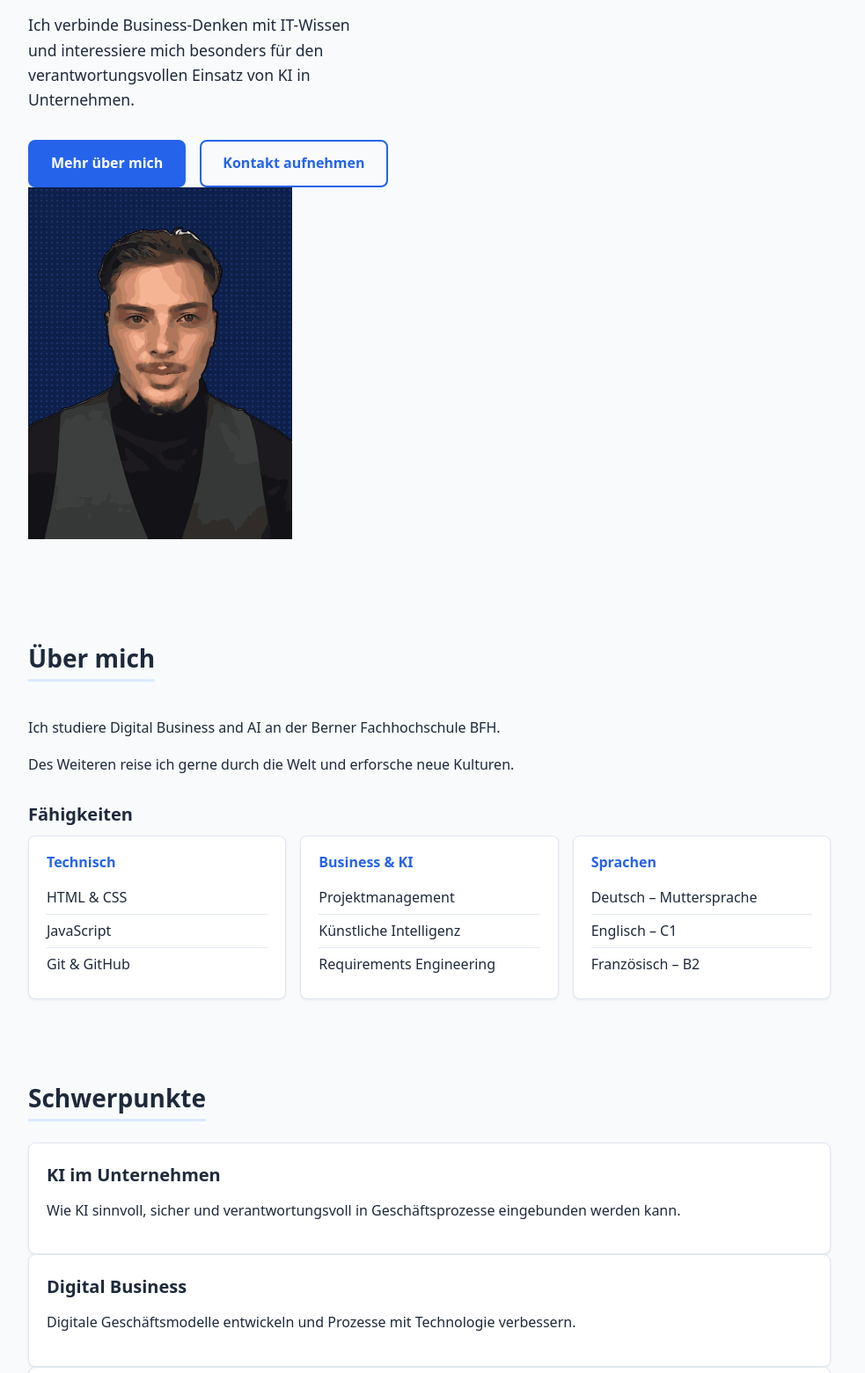
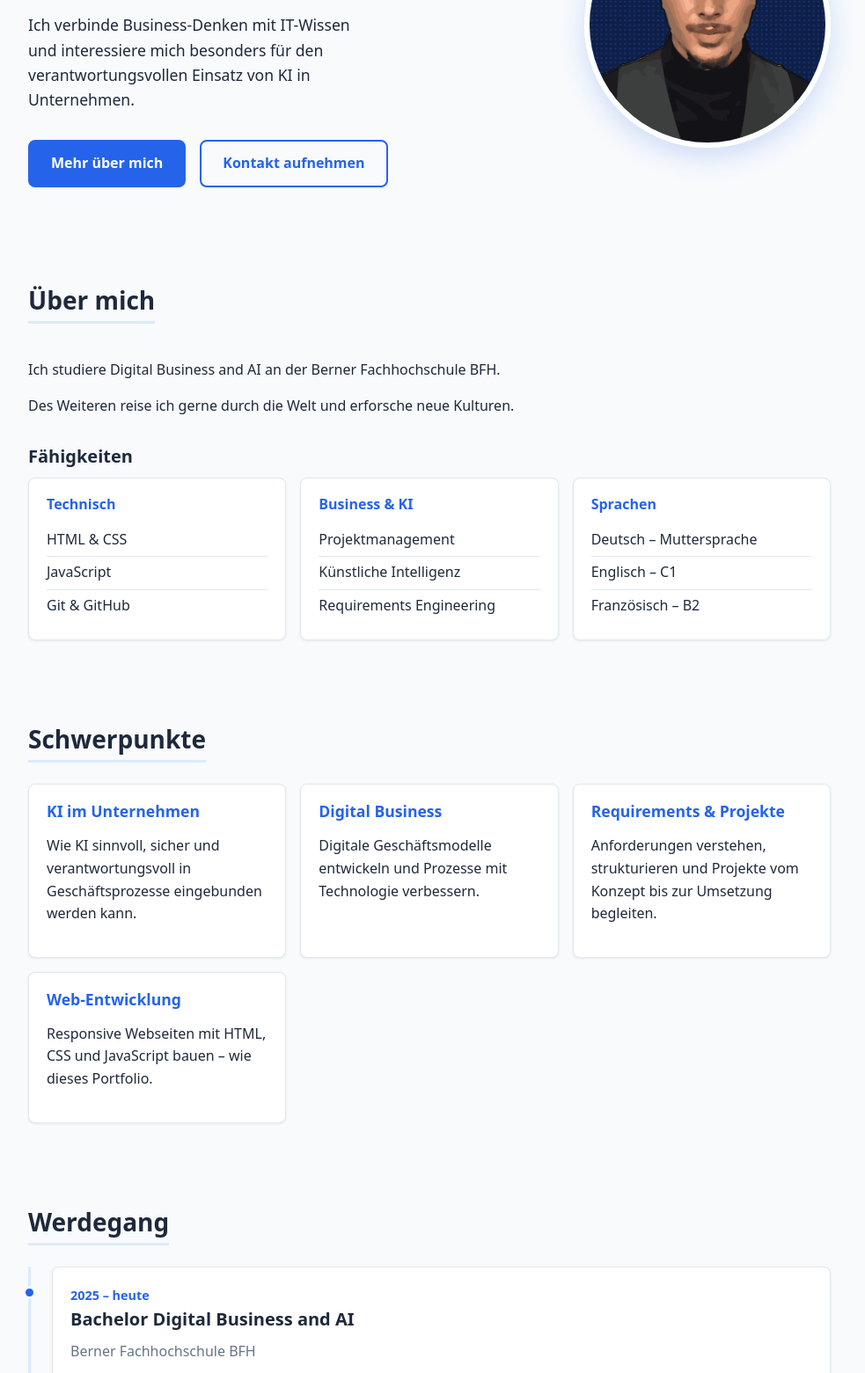
Before and after one commit to noellars/portfolio-page, a plain HTML site: page index.html in a window 1280 px wide. Shown: the part 300-1861 px from the top of the page at 88% size, without its empty margins (152-1135 px from the left). Drawn offline with Linux system fonts and the light colour scheme.

Commit message:
Hero-Layout mit Proträt und Schwerpunkt-Karten gestaltet

```diff
--- a/CSS.css
+++ b/CSS.css
@@ -150,9 +150,21 @@ main > section {
   padding: 3rem 0;
 }
 
-/* ===== Hero ===== */
 .hero {
+  display: grid;
+  grid-template-columns: 1fr auto;
+  align-items: center;
+  gap: 3rem;
   padding: 5rem 0 4rem;
+}
+
+.hero-bild {
+  width: 280px;
+  height: 280px;
+  object-fit: cover;
+  border-radius: 50%;
+  border: 6px solid var(--surface);
+  box-shadow: 0 10px 30px rgba(37, 99, 235, 0.2);
 }
 
 .hero-intro {
@@ -245,7 +257,18 @@ main > section {
 .skills li:last-child {
   border-bottom: none;
 }
+/* ===== Schwerpunkte (Karten) ===== */
+.karten {
+  display: grid;
+  grid-template-columns: repeat(auto-fit, minmax(220px, 1fr));
+  gap: 1rem;
+}
 
+.karten h3 {
+  margin-top: 0;
+  font-size: 1.1rem;
+  color: var(--primary);
+}
 /* ===== Werdegang (Timeline) ===== */
 .timeline {
   list-style: none;
@@ -352,6 +375,17 @@ address {
     cursor: pointer;
   }
 
+  .hero {
+    grid-template-columns: 1fr;
+    gap: 1.5rem;
+  }
+
+  .hero-bild {
+    order: -1;
+    width: 160px;
+    height: 160px;
+  }
+
   /* Menü klappt unter dem Header auf */
   #hauptmenue {
     display: none;
```
